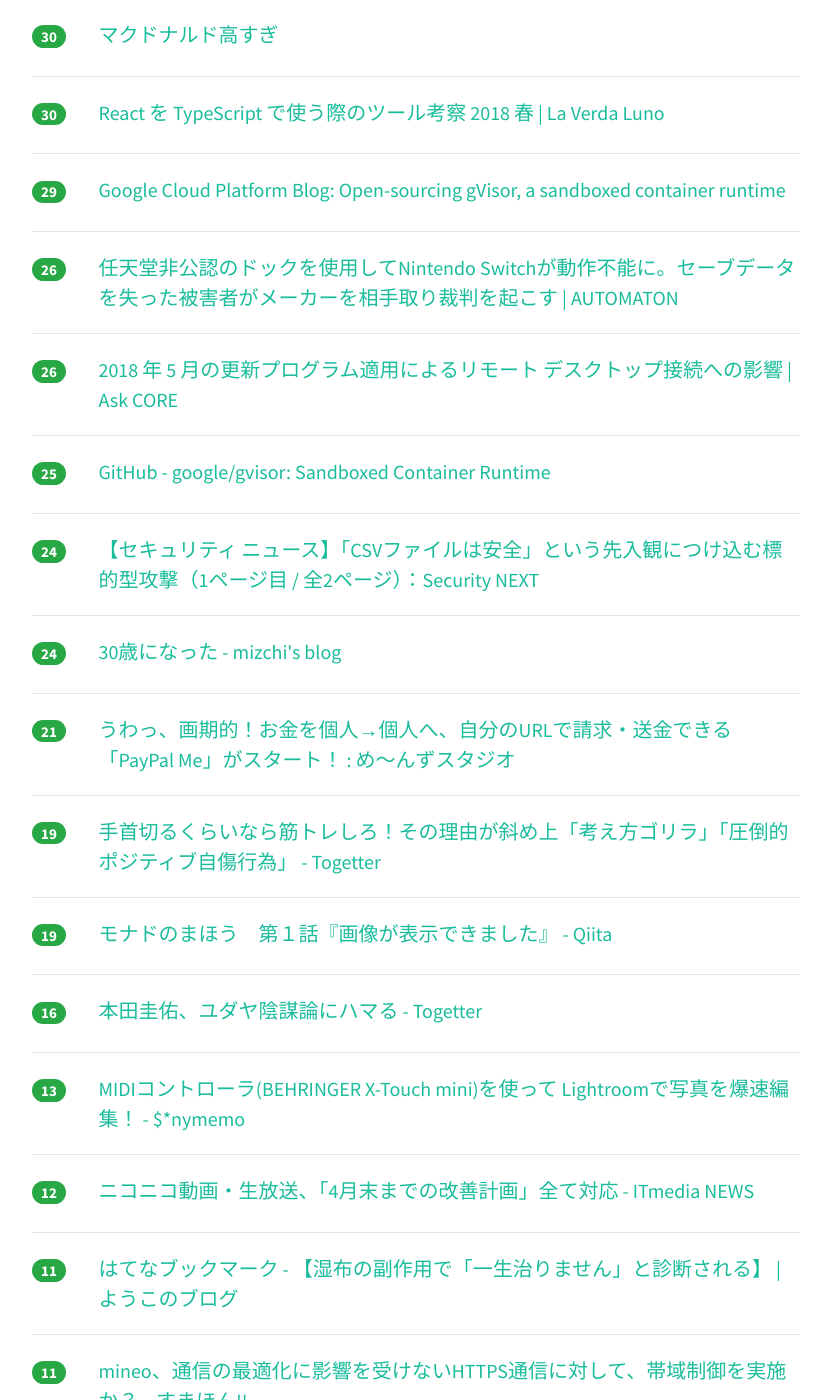
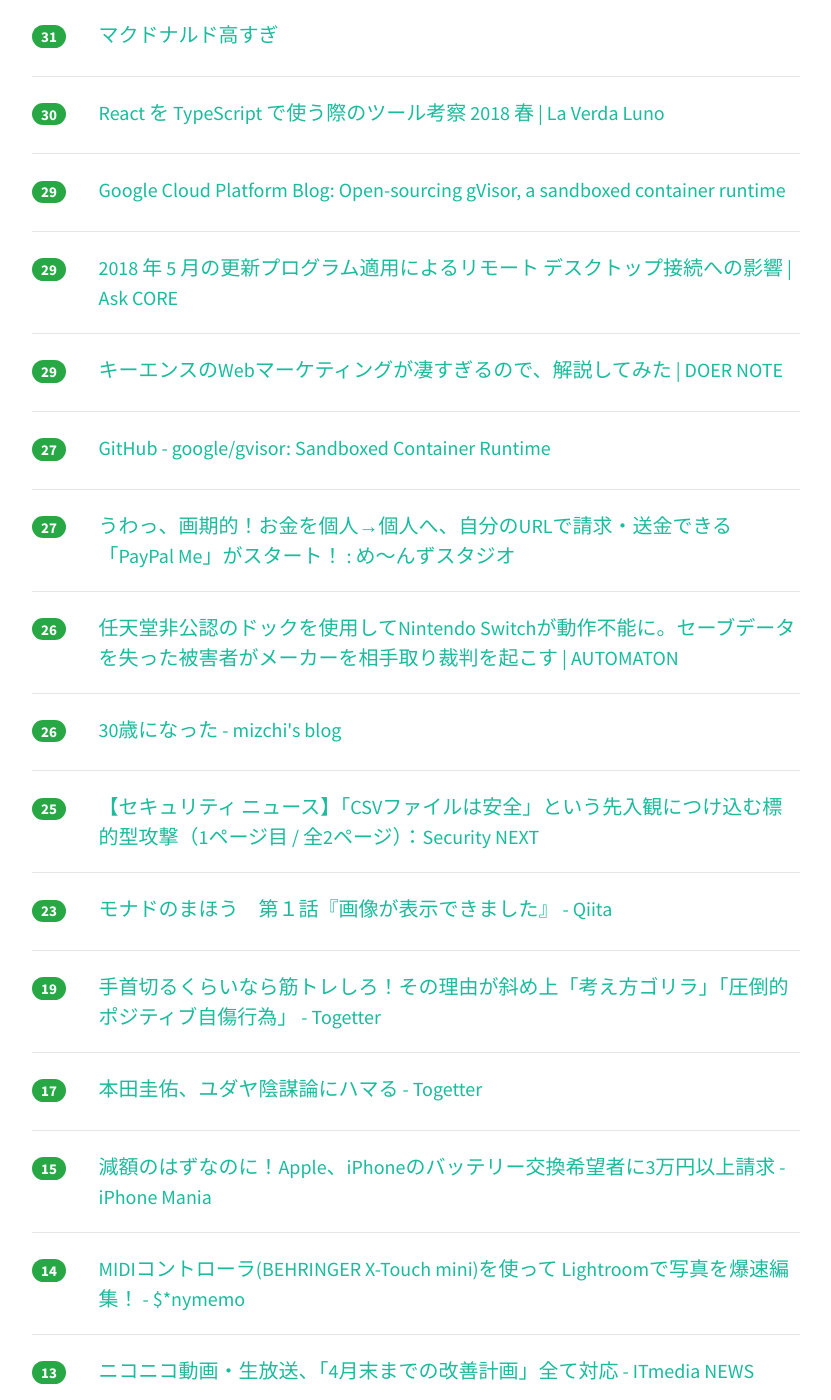
Before and after one commit to yatta47/hatena-matome-site, a Jekyll site: the page built from _posts/2018-05-03-hatena.md, in a window 1280 px wide and 1400 px high, scrolled down 477 px. Shown: the whole window, without its empty margins (224-1055 px from the left). Built offline with Jekyll 4.4.1, drawn with Linux system fonts in a browser that asks for light colours; nearby versions of some CDN libraries; some of the changed text lies outside the part shown.

Commit message:
Updated 2018-05-03

```diff
--- a/_posts/2018-05-03-hatena.md
+++ b/_posts/2018-05-03-hatena.md
@@ -1,18 +1,18 @@
 ---
 layout: post
 title:  "2018-05-03 はてぶIT"
-date:   2018-05-03 09:02:46
+date:   2018-05-03 10:01:45
 tags: [it-hotentry]
 ---
-20 件のデータあり
+21 件のデータあり
 
 <hr><div class="row">
-<div class="col-1"><span class="badge badge-pill badge-success h2">42</span></div>
+<div class="col-1"><span class="badge badge-pill badge-success h2">48</span></div>
 <div class="col-11"><a href='https://razokulover.hateblo.jp/entry/2018/05/02/175235' target='_blank'>Nuxt.js+Firebase HostingのサイトをPWA化してLighthouseで(ほぼ)100点満点を目指す - razokulover publog</a></div>
 </div>
 <hr>
 <div class="row">
-<div class="col-1"><span class="badge badge-pill badge-success h2">30</span></div>
+<div class="col-1"><span class="badge badge-pill badge-success h2">31</span></div>
 <div class="col-11"><a href='https://anond.hatelabo.jp/20180502164021' target='_blank'>マクドナルド高すぎ</a></div>
 </div>
 <hr>
@@ -27,33 +27,43 @@ tags: [it-hotentry]
 </div>
 <hr>
 <div class="row">
+<div class="col-1"><span class="badge badge-pill badge-success h2">29</span></div>
+<div class="col-11"><a href='https://blogs.technet.microsoft.com/askcorejp/2018/05/02/2018-05-rollup-credssp-rdp/' target='_blank'>2018 年 5 月の更新プログラム適用によるリモート デスクトップ接続への影響 | Ask CORE</a></div>
+</div>
+<hr>
+<div class="row">
+<div class="col-1"><span class="badge badge-pill badge-success h2">29</span></div>
+<div class="col-11"><a href='https://sairu.co.jp/doernote/0034' target='_blank'>キーエンスのWebマーケティングが凄すぎるので、解説してみた | DOER NOTE</a></div>
+</div>
+<hr>
+<div class="row">
+<div class="col-1"><span class="badge badge-pill badge-success h2">27</span></div>
+<div class="col-11"><a href='https://github.com/google/gvisor' target='_blank'>GitHub - google/gvisor: Sandboxed Container Runtime</a></div>
+</div>
+<hr>
+<div class="row">
+<div class="col-1"><span class="badge badge-pill badge-success h2">27</span></div>
+<div class="col-11"><a href='http://www.asuka-xp.com/paypal-me-start.html' target='_blank'>うわっ、画期的！お金を個人→個人へ、自分のURLで請求・送金できる「PayPal Me」がスタート！ : め〜んずスタジオ</a></div>
+</div>
+<hr>
+<div class="row">
 <div class="col-1"><span class="badge badge-pill badge-success h2">26</span></div>
 <div class="col-11"><a href='http://jp.automaton.am/articles/newsjp/20180502-67136/' target='_blank'>任天堂非公認のドックを使用してNintendo Switchが動作不能に。セーブデータを失った被害者がメーカーを相手取り裁判を起こす | AUTOMATON</a></div>
 </div>
 <hr>
 <div class="row">
 <div class="col-1"><span class="badge badge-pill badge-success h2">26</span></div>
-<div class="col-11"><a href='https://blogs.technet.microsoft.com/askcorejp/2018/05/02/2018-05-rollup-credssp-rdp/' target='_blank'>2018 年 5 月の更新プログラム適用によるリモート デスクトップ接続への影響 | Ask CORE</a></div>
+<div class="col-11"><a href='http://mizchi.hatenablog.com/entry/2018/05/03/001502' target='_blank'>30歳になった - mizchi's blog</a></div>
 </div>
 <hr>
 <div class="row">
 <div class="col-1"><span class="badge badge-pill badge-success h2">25</span></div>
-<div class="col-11"><a href='https://github.com/google/gvisor' target='_blank'>GitHub - google/gvisor: Sandboxed Container Runtime</a></div>
-</div>
-<hr>
-<div class="row">
-<div class="col-1"><span class="badge badge-pill badge-success h2">24</span></div>
 <div class="col-11"><a href='http://www.security-next.com/092914' target='_blank'>【セキュリティ ニュース】「CSVファイルは安全」という先入観につけ込む標的型攻撃（1ページ目 / 全2ページ）：Security NEXT</a></div>
 </div>
 <hr>
 <div class="row">
-<div class="col-1"><span class="badge badge-pill badge-success h2">24</span></div>
-<div class="col-11"><a href='http://mizchi.hatenablog.com/entry/2018/05/03/001502' target='_blank'>30歳になった - mizchi's blog</a></div>
-</div>
-<hr>
-<div class="row">
-<div class="col-1"><span class="badge badge-pill badge-success h2">21</span></div>
-<div class="col-11"><a href='http://www.asuka-xp.com/paypal-me-start.html' target='_blank'>うわっ、画期的！お金を個人→個人へ、自分のURLで請求・送金できる「PayPal Me」がスタート！ : め〜んずスタジオ</a></div>
+<div class="col-1"><span class="badge badge-pill badge-success h2">23</span></div>
+<div class="col-11"><a href='https://qiita.com/hiruberuto/items/5321d8cebce7b87851f6' target='_blank'>モナドのまほう　第１話『画像が表示できました』 - Qiita</a></div>
 </div>
 <hr>
 <div class="row">
@@ -62,33 +72,33 @@ tags: [it-hotentry]
 </div>
 <hr>
 <div class="row">
-<div class="col-1"><span class="badge badge-pill badge-success h2">19</span></div>
-<div class="col-11"><a href='https://qiita.com/hiruberuto/items/5321d8cebce7b87851f6' target='_blank'>モナドのまほう　第１話『画像が表示できました』 - Qiita</a></div>
-</div>
-<hr>
-<div class="row">
-<div class="col-1"><span class="badge badge-pill badge-success h2">16</span></div>
+<div class="col-1"><span class="badge badge-pill badge-success h2">17</span></div>
 <div class="col-11"><a href='https://togetter.com/li/1203996' target='_blank'>本田圭佑、ユダヤ陰謀論にハマる - Togetter</a></div>
 </div>
 <hr>
 <div class="row">
-<div class="col-1"><span class="badge badge-pill badge-success h2">13</span></div>
+<div class="col-1"><span class="badge badge-pill badge-success h2">15</span></div>
+<div class="col-11"><a href='https://iphone-mania.jp/news-210969/' target='_blank'>減額のはずなのに！Apple、iPhoneのバッテリー交換希望者に3万円以上請求 - iPhone Mania</a></div>
+</div>
+<hr>
+<div class="row">
+<div class="col-1"><span class="badge badge-pill badge-success h2">14</span></div>
 <div class="col-11"><a href='https://sonymemo.hateblo.jp/entry/2018/05/02/120000' target='_blank'>MIDIコントローラ(BEHRINGER X-Touch mini)を使って Lightroomで写真を爆速編集！ - $*nymemo</a></div>
 </div>
 <hr>
 <div class="row">
+<div class="col-1"><span class="badge badge-pill badge-success h2">13</span></div>
+<div class="col-11"><a href='http://www.itmedia.co.jp/news/articles/1805/02/news086.html' target='_blank'>ニコニコ動画・生放送、「4月末までの改善計画」全て対応 - ITmedia NEWS</a></div>
+</div>
+<hr>
+<div class="row">
 <div class="col-1"><span class="badge badge-pill badge-success h2">12</span></div>
-<div class="col-11"><a href='http://www.itmedia.co.jp/news/articles/1805/02/news086.html' target='_blank'>ニコニコ動画・生放送、「4月末までの改善計画」全て対応 - ITmedia NEWS</a></div>
+<div class="col-11"><a href='https://smhn.info/201805-mineo-limit-speed-https-communication' target='_blank'>mineo、通信の最適化に影響を受けないHTTPS通信に対して、帯域制御を実施か？ – すまほん!!</a></div>
 </div>
 <hr>
 <div class="row">
 <div class="col-1"><span class="badge badge-pill badge-success h2">11</span></div>
 <div class="col-11"><a href='http://b.hatena.ne.jp/entry/s/ameblo.jp/0163533544/entry-12372008709.html' target='_blank'>はてなブックマーク - 【湿布の副作用で「一生治りません」と診断される】 | ようこのブログ</a></div>
-</div>
-<hr>
-<div class="row">
-<div class="col-1"><span class="badge badge-pill badge-success h2">11</span></div>
-<div class="col-11"><a href='https://smhn.info/201805-mineo-limit-speed-https-communication' target='_blank'>mineo、通信の最適化に影響を受けないHTTPS通信に対して、帯域制御を実施か？ – すまほん!!</a></div>
 </div>
 <hr>
 <div class="row">
@@ -101,8 +111,3 @@ tags: [it-hotentry]
 <div class="col-11"><a href='http://www.itmedia.co.jp/business/articles/1805/02/news083.html' target='_blank'>「ダークウェブ」への危機感、企業で広がり (1/2) - ITmedia ビジネスオンライン</a></div>
 </div>
 <hr>
-<div class="row">
-<div class="col-1"><span class="badge badge-pill badge-success h2">10</span></div>
-<div class="col-11"><a href='https://iphone-mania.jp/news-210969/' target='_blank'>減額のはずなのに！Apple、iPhoneのバッテリー交換希望者に3万円以上請求 - iPhone Mania</a></div>
-</div>
-<hr>
```
